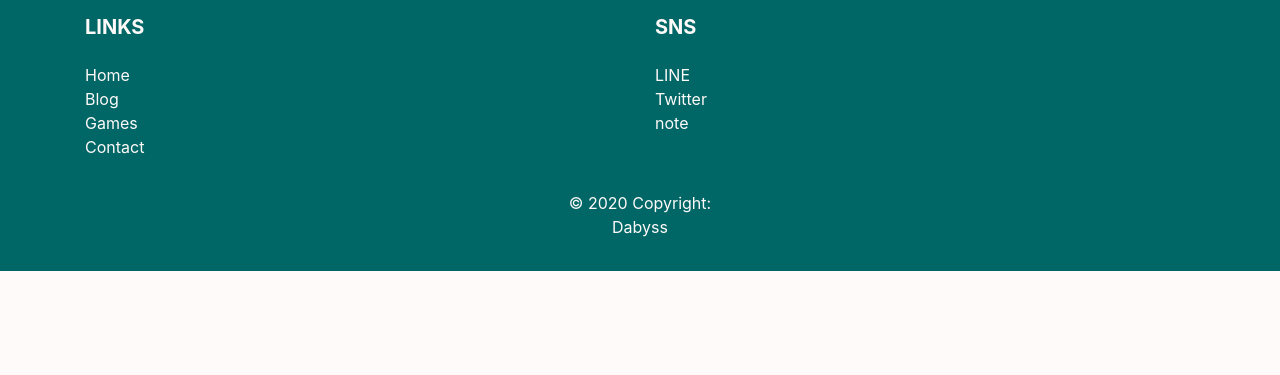
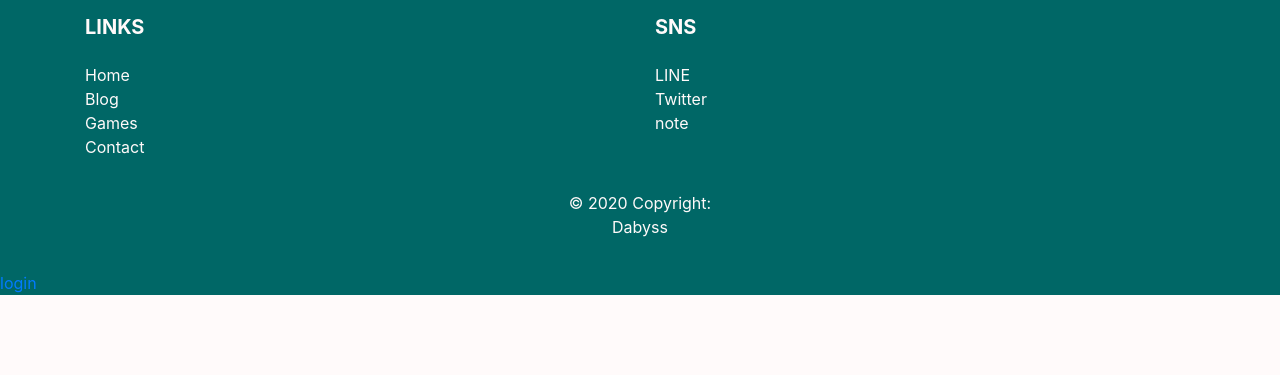
Before and after one commit to Ayumu-Nono/Dabyss-WebSite, a Django app: page / in a window 1280 px wide. Shown: the part 425-800 px from the top of the page. Run offline with Django 3.2, Linux system fonts and the light colour scheme; some libraries are stand-ins or nearby versions.

Commit message:
login button

```diff
--- a/dabyss_site/prototype/templates/top.html
+++ b/dabyss_site/prototype/templates/top.html
@@ -122,6 +122,6 @@
       <p style="color: snow;">Dabyss</p>
     </div>
     <!-- Copyright -->
-
+    <a href="/admin">login</a>
   </footer>
   <!-- Footer --></html>
```
